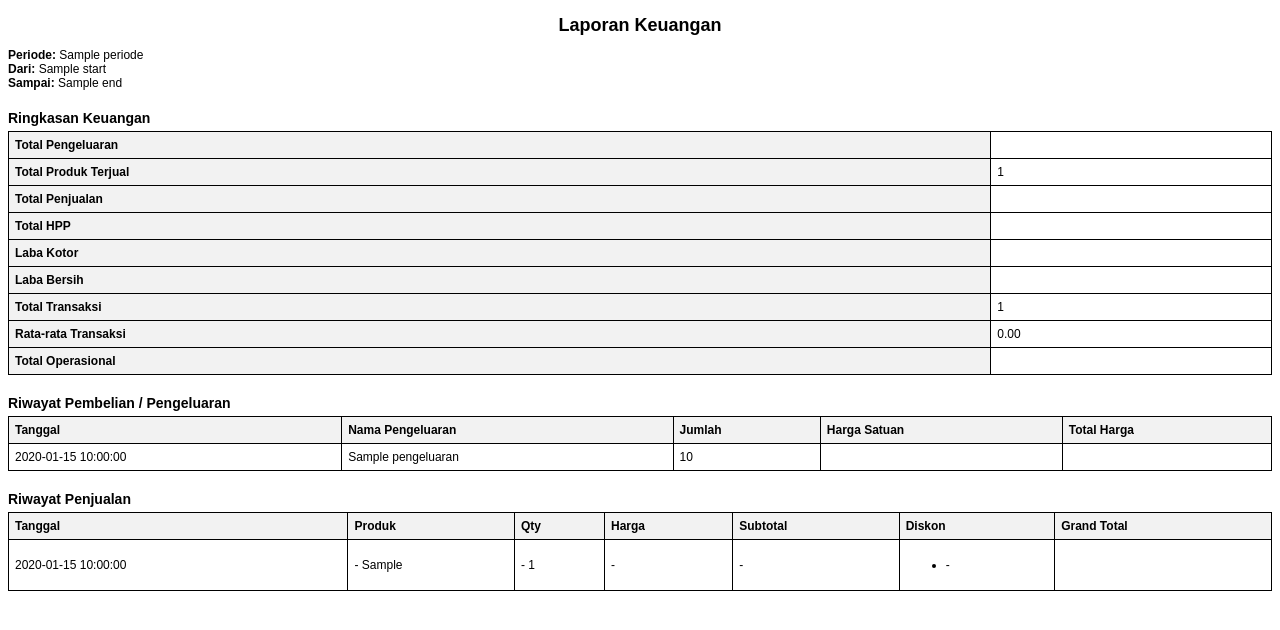
After one commit to imaulanaazn/toko_n, a CodeIgniter 4 app: the page made by app/Views/pages/owner/laporan/template_pdf.php in a window 1280 px wide. The commit adds this page. Shown: the top 630 px of the page. Run offline with PHP 8.4 and a stand-in for CodeIgniter, Linux system fonts and the light colour scheme; the template is opened without the code that fills it: most values are stand-ins (such as "Sample title", 1, 10 or a date in 2020); data that the repository does not hold is empty; some libraries are stand-ins or nearby versions.

Commit message:
feat: Add PDF export functionality for financial reports and enhance report layout

```diff
--- a/app/Config/Routes.php
+++ b/app/Config/Routes.php
@@ -39,6 +39,7 @@ $routes->get('/owner/penjualan/hapus/(:num)', 'Penjualan::hapus_penjualan/$1');
 
 //Laba
 $routes->get('/owner/laporan', 'Laporan::index');
+$routes->get('/owner/laporan/cetak', 'Laporan::cetak_pdf');
 
 $routes->get('/karyawan/dashboard', 'Dashboard::karyawan_dashboard');
 $routes->get('/karyawan/pembelian', 'Pembelian::karyawan_index');
--- a/app/Views/pages/owner/laporan/index.php
+++ b/app/Views/pages/owner/laporan/index.php
@@ -20,11 +20,11 @@
                             <span class="mx-1">-</span> <?= date('d/m/Y', strtotime($end)) ?>
                         <?php endif ?>
                     </p>
-                    <button type="button" class="w-full md:w-max! hidden md:inline-block! px-4 py-2 mr-3 font-bold text-center uppercase align-middle transition-all bg-transparent border rounded-lg cursor-pointer border-slate-300! leading-pro text-xs ease-soft-in tracking-tight-soft bg-150 bg-x-25 hover:scale-102 active:opacity-85 hover:shadow-soft-xs text-slate-600">Export PDF</button>
+                    <a href="/owner/laporan/cetak?periode=<?= $periode ?>" class="w-full md:w-max! hidden md:inline-block! px-4 py-2 mr-3 font-bold text-center uppercase align-middle transition-all bg-transparent border rounded-lg cursor-pointer border-slate-300! leading-pro text-xs ease-soft-in tracking-tight-soft bg-150 bg-x-25 hover:scale-102 active:opacity-85 hover:shadow-soft-xs text-slate-600">Export PDF</a>
                 </div>
             </div>
         </div>
-        <button type="button" class="w-full mt-4 inline-block md:hidden! px-4 py-2 mr-3 font-bold text-center uppercase align-middle transition-all bg-transparent border rounded-lg cursor-pointer border-slate-300! leading-pro text-xs ease-soft-in tracking-tight-soft bg-150 bg-x-25 hover:scale-102 active:opacity-85 hover:shadow-soft-xs text-slate-600">Export PDF</button>
+        <a href="/owner/laporan/cetak?periode=<?= $periode ?>" class="w-full mt-4 inline-block md:hidden! px-4 py-2 mr-3 font-bold text-center uppercase align-middle transition-all bg-transparent border rounded-lg cursor-pointer border-slate-300! leading-pro text-xs ease-soft-in tracking-tight-soft bg-150 bg-x-25 hover:scale-102 active:opacity-85 hover:shadow-soft-xs text-slate-600">Export PDF</a>
     </div>
 </div>
 
--- /dev/null
+++ b/app/Views/pages/owner/laporan/template_pdf.php
@@ -0,0 +1,215 @@
+<!DOCTYPE html>
+<html lang="id">
+
+<head>
+    <meta charset="UTF-8">
+    <style>
+        body {
+            font-family: sans-serif;
+            font-size: 12px;
+        }
+
+        h2 {
+            text-align: center;
+            margin-bottom: 5px;
+        }
+
+        .section-title {
+            margin-top: 20px;
+            margin-bottom: 5px;
+            font-weight: bold;
+            font-size: 14px;
+        }
+
+        table {
+            width: 100%;
+            border-collapse: collapse;
+            margin-bottom: 15px;
+        }
+
+        table th,
+        table td {
+            border: 1px solid #000;
+            padding: 6px;
+            text-align: left;
+        }
+
+        table th {
+            background: #f2f2f2;
+        }
+    </style>
+</head>
+
+<body onload="window.print()">
+
+    <h2>Laporan Keuangan</h2>
+    <p><strong>Periode:</strong> <?= ucfirst($periode) ?>
+        <br><strong>Dari:</strong> <?= $start ?>
+        <br><strong>Sampai:</strong> <?= $end ?>
+    </p>
+
+    <!-- ========================== -->
+    <!-- 1. TABEL RINGKASAN -->
+    <!-- ========================== -->
+    <div class="section-title">Ringkasan Keuangan</div>
+    <table>
+        <tr>
+            <th>Total Pengeluaran</th>
+            <td><?= format_rupiah($totalPengeluaran) ?></td>
+        </tr>
+        <tr>
+            <th>Total Produk Terjual</th>
+            <td><?= $totalProdukTerjual ?></td>
+        </tr>
+        <tr>
+            <th>Total Penjualan</th>
+            <td><?= format_rupiah($totalPenjualan) ?></td>
+        </tr>
+        <tr>
+            <th>Total HPP</th>
+            <td><?= format_rupiah($totalHPP) ?></td>
+        </tr>
+        <tr>
+            <th>Laba Kotor</th>
+            <td><?= format_rupiah($labaKotor) ?></td>
+        </tr>
+        <tr>
+            <th>Laba Bersih</th>
+            <td><?= format_rupiah($labaBersih) ?></td>
+        </tr>
+        <tr>
+            <th>Total Transaksi</th>
+            <td><?= $totalTransaksi ?></td>
+        </tr>
+        <tr>
+            <th>Rata-rata Transaksi</th>
+            <td><?= number_format($rataRataTransaksi, 2) ?></td>
+        </tr>
+        <tr>
+            <th>Total Operasional</th>
+            <td><?= format_rupiah($totalOperasional) ?></td>
+        </tr>
+    </table>
+
+
+    <!-- ========================== -->
+    <!-- 3. TABEL RIWAYAT PEMBELIAN -->
+    <!-- ========================== -->
+    <div class="section-title">Riwayat Pembelian / Pengeluaran</div>
+
+    <table>
+        <thead>
+            <tr>
+                <th>Tanggal</th>
+                <th>Nama Pengeluaran</th>
+                <th>Jumlah</th>
+                <th>Harga Satuan</th>
+                <th>Total Harga</th>
+            </tr>
+        </thead>
+        <tbody>
+            <?php foreach ($dataPengeluaran as $row): ?>
+                <tr>
+                    <td><?= $row['tanggal_pengeluaran'] ?></td>
+                    <td><?= $row['nama_master'] ?></td>
+                    <td><?= $row['jumlah'] ?></td>
+                    <td><?= format_rupiah($row['harga_satuan']) ?></td>
+                    <td><?= format_rupiah($row['total_harga']) ?></td>
+                </tr>
+            <?php endforeach ?>
+        </tbody>
+    </table>
+
+
+    <!-- ========================== -->
+    <!-- 2. TABEL RIWAYAT PENJUALAN -->
+    <!-- ========================== -->
+    <div class="section-title">Riwayat Penjualan</div>
+
+    <table>
+        <thead>
+            <tr>
+                <th>Tanggal</th>
+                <th>Produk</th>
+                <th>Qty</th>
+                <th>Harga</th>
+                <th>Subtotal</th>
+                <th>Diskon</th>
+                <th>Grand Total</th>
+            </tr>
+        </thead>
+        <tbody>
+            <?php foreach ($dataPenjualan as $row): ?>
+                <tr>
+                    <td><?= $row['tanggal'] ?></td>
+                    <td>
+                        <?php
+                        $produkList = explode('|', $row['produk_list']);
+                        foreach ($produkList as $p) {
+                            echo "- " . $p . "<br>";
+                        }
+                        ?>
+                    </td>
+                    <td>
+                        <?php
+                        $jumlahList = explode('|', $row['jumlah_list']);
+                        foreach ($jumlahList as $p) {
+                            echo "- " . $p . "<br>";
+                        }
+                        ?>
+                    </td>
+                    <td>
+                        <?php
+                        $hargaList = explode('|', $row['harga_satuan_list']);
+                        foreach ($hargaList as $p) {
+                            echo "- " . format_rupiah($p) . "<br>";
+                        }
+                        ?>
+                    </td>
+                    <td>
+                        <?php
+                        $produkList = explode('|', $row['subtotal_list']);
+                        foreach ($produkList as $p) {
+                            echo "- " . format_rupiah($p) . "<br>";
+                        }
+                        ?>
+                    </td>
+                    <td class="p-2 text-center align-middle bg-transparent border-b whitespace-nowrap shadow-transparent">
+                        <?php
+                        $produkList = explode('|', $row['produk_list']);
+                        $tipePromoList = explode('|', $row['tipe_promo_list']);
+                        $nilaiPromoList = explode('|', $row['nilai_promo_list']);
+                        ?>
+                        <ul>
+                            <?php foreach ($produkList as $index => $produk): ?>
+                                <li class="py-1">
+                                    <?php
+                                    $tipePromo = $tipePromoList[$index] ?? null;
+                                    $nilaiPromo = $nilaiPromoList[$index] ?? null;
+                                    ?>
+
+                                    <?php if ($tipePromo == 'persen'): ?>
+                                        <span class="text-xs font-semibold leading-tight text-slate-400">
+                                            <?= $nilaiPromo . '%' ?>
+                                        </span>
+
+                                    <?php elseif ($tipePromo == 'nominal'): ?>
+                                        <span class="text-xs font-semibold leading-tight text-slate-400">
+                                            <?= format_rupiah($nilaiPromo) ?>
+                                        </span>
+
+                                    <?php else: ?>
+                                        <span class="text-xs font-semibold leading-tight text-slate-400">-</span>
+                                    <?php endif ?>
+                                </li>
+                            <?php endforeach ?>
+                        </ul>
+                    </td>
+                    <td><?= format_rupiah($row['grand_total']) ?></td>
+                </tr>
+            <?php endforeach ?>
+        </tbody>
+    </table>
+</body>
+
+</html>
```
Also changed, not shown: app/Controllers/Laporan.php (+18 -6 lines).
